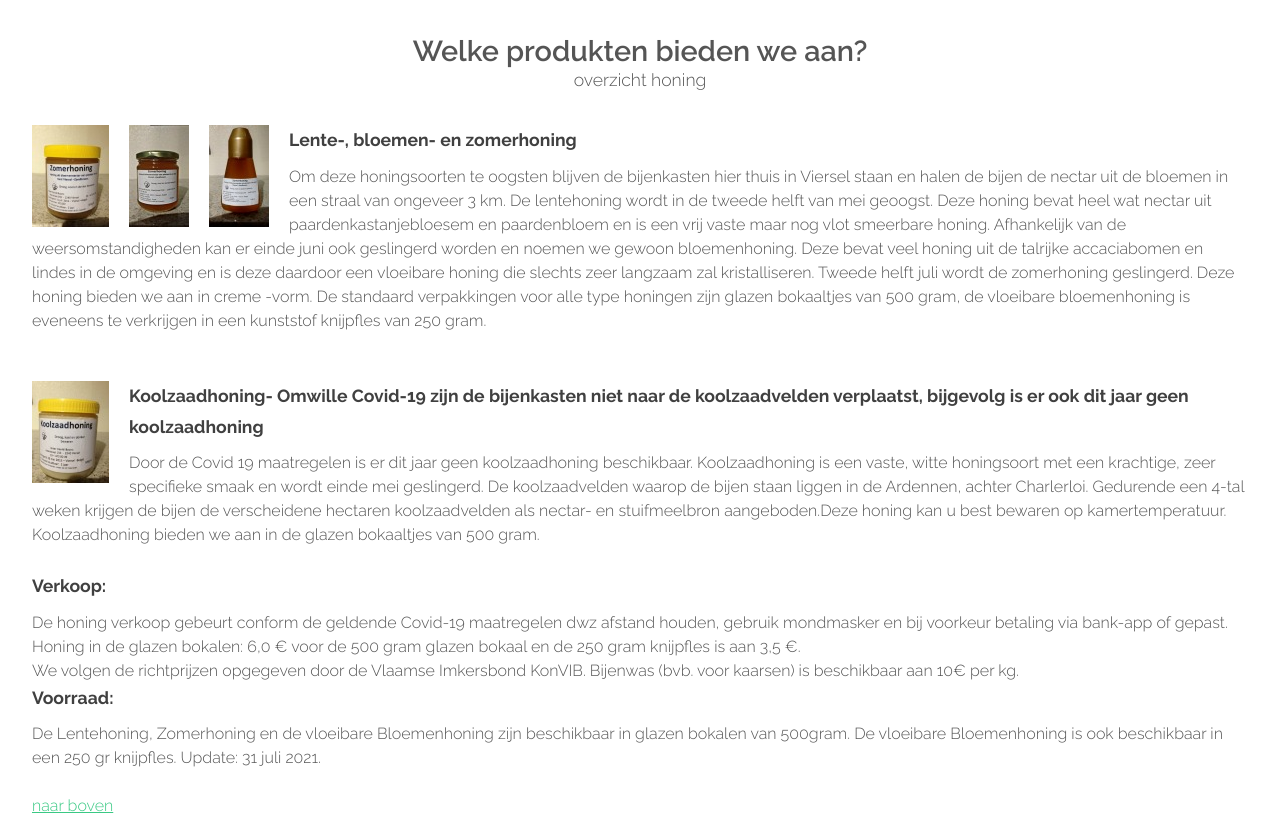
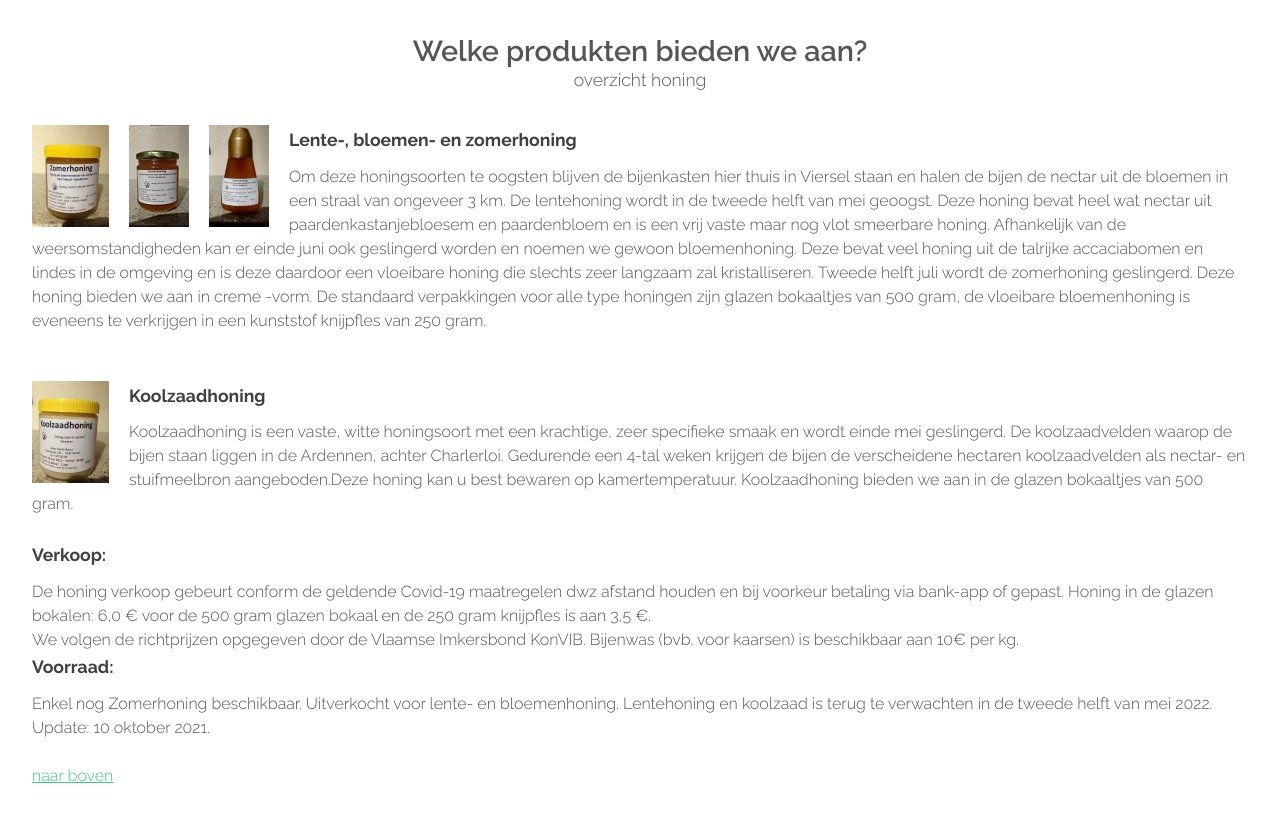
Before and after one commit to danielboons/honinguitviersel.be, a plain HTML site: page index.html in a window 1280 px wide. Shown: the part 1260-2081 px from the top of the page. Drawn offline with Linux system fonts and the light colour scheme; some packages are replaced by stand-ins of ours; a script that the page names is missing.

Commit message:
Update index.html
aanpassingen covid

```diff
--- a/index.html
+++ b/index.html
@@ -150,15 +150,15 @@
 										<span> Om deze honingsoorten te oogsten blijven de bijenkasten hier thuis in Viersel staan en halen de bijen de nectar uit de bloemen in een straal van ongeveer 3 km. De lentehoning wordt in de tweede helft van mei geoogst. Deze honing bevat heel wat nectar uit paardenkastanjebloesem en paardenbloem en is een vrij vaste maar nog vlot smeerbare honing. Afhankelijk van de weersomstandigheden kan er einde juni ook geslingerd worden en noemen we gewoon bloemenhoning. Deze bevat veel honing uit de talrijke accaciabomen en lindes in de omgeving en is deze daardoor een vloeibare honing die slechts zeer langzaam zal kristalliseren. Tweede helft juli wordt de zomerhoning geslingerd. Deze honing bieden we aan in creme -vorm. De standaard verpakkingen voor alle type honingen zijn glazen bokaaltjes van 500 gram, de vloeibare bloemenhoning is eveneens te verkrijgen in  een kunststof knijpfles van 250 gram. </span></li>
 										<li>
                                         <a href="images/potje koolzaad groot.jpg" data-lightbox="producten" data-title=" koolzaad"><img src="images/potje koolzaad.jpg" alt="koolzaadhoning" name="thumbs" width="77" height="102" id="thumbs"></a>
-											<h3>Koolzaadhoning- Omwille Covid-19 zijn de bijenkasten niet naar de koolzaadvelden verplaatst, bijgevolg is er ook dit jaar geen koolzaadhoning</h3>
-										<span> Door de Covid 19 maatregelen is er dit jaar geen koolzaadhoning beschikbaar. Koolzaadhoning is een vaste, witte honingsoort met een krachtige, zeer specifieke smaak en wordt einde mei geslingerd. De koolzaadvelden waarop de bijen staan liggen in de Ardennen, achter Charlerloi. Gedurende een 4-tal weken krijgen de bijen de verscheidene hectaren koolzaadvelden als nectar- en stuifmeelbron aangeboden.Deze honing kan u best bewaren op kamertemperatuur. Koolzaadhoning bieden we aan in de glazen bokaaltjes van 500 gram. </span></li>
+											<h3>Koolzaadhoning </h3>
+										<span> Koolzaadhoning is een vaste, witte honingsoort met een krachtige, zeer specifieke smaak en wordt einde mei geslingerd. De koolzaadvelden waarop de bijen staan liggen in de Ardennen, achter Charlerloi. Gedurende een 4-tal weken krijgen de bijen de verscheidene hectaren koolzaadvelden als nectar- en stuifmeelbron aangeboden.Deze honing kan u best bewaren op kamertemperatuur. Koolzaadhoning bieden we aan in de glazen bokaaltjes van 500 gram. </span></li>
 										<br>
 										<h3>Verkoop:</h3>
-                                        De honing verkoop gebeurt conform de geldende Covid-19 maatregelen dwz afstand houden, gebruik mondmasker en bij voorkeur betaling via bank-app of gepast.
+                                        De honing verkoop gebeurt conform de geldende Covid-19 maatregelen dwz afstand houden en bij voorkeur betaling via bank-app of gepast.
                                         Honing in de glazen bokalen: 6,0 € voor de 500 gram glazen bokaal en de 250 gram knijpfles is aan 3,5 €. <br> We volgen de richtprijzen opgegeven door de Vlaamse Imkersbond KonVIB.  Bijenwas (bvb. voor kaarsen) is beschikbaar aan 10€ per kg.
                                         <br><h3>Voorraad:</h3>
-                                        De Lentehoning, Zomerhoning en de vloeibare Bloemenhoning zijn beschikbaar in glazen bokalen van 500gram. De vloeibare Bloemenhoning is ook beschikbaar in een 250 gr knijpfles.
-                                          Update: 31 juli 2021.<br /><br />
+                                        Enkel nog Zomerhoning beschikbaar. Uitverkocht voor lente- en bloemenhoning. Lentehoning en koolzaad is terug te verwachten in de tweede helft van mei 2022.
+                                          Update: 10 oktober 2021.<br /><br />
                                         <p><a href="#logo"> naar boven</a></p>
 										</li>
 									</ul>
```
